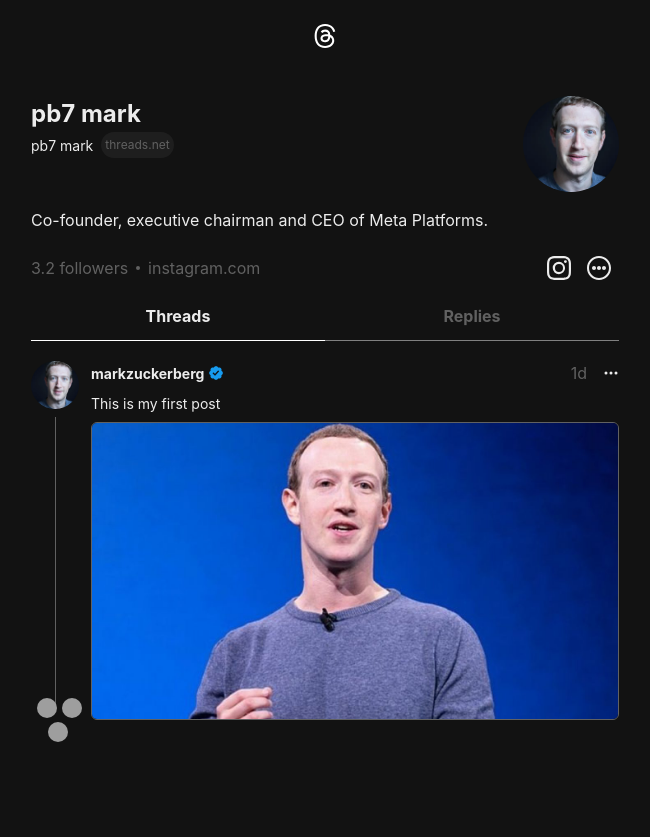
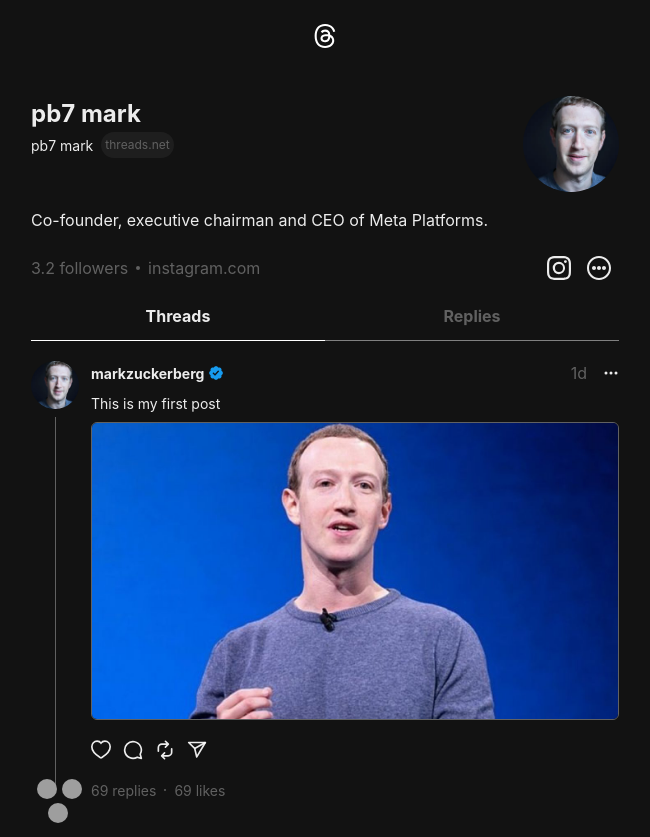
Before and after one commit to pallab17/Pb7sm, a React (Vite) app in the folder Frontend/: page /1 in a window 1280 px wide. Shown: the whole page, without its empty margins (315-965 px from the left). Before the commit the page ends 800 px from the top, so only its background shows below. Built offline with nearby package versions, Linux system fonts and the light colour scheme; grey boxes are pictures that could not be loaded.

Commit message:
userpost component builded

```diff
--- /dev/null
+++ b/Frontend/components/Actions.jsx
@@ -0,0 +1,103 @@
+import { Flex } from "@chakra-ui/react";
+
+const Actions = ({ liked, setLiked }) => {
+
+  return (
+    <Flex gap={3} my={2} onClick={(e) => e.preventDefault()}>
+      <svg
+        aria-label="Like"
+        color={liked ? "rgb(237, 73, 86)" : ""}
+        fill={liked ? "rgb(237, 73, 86)" : "transparent"}
+        height="19"
+        role="img"
+        viewBox="0 0 24 22"
+        width="20"
+        onClick={() => setLiked(!liked)}
+      >
+        <path
+          d="M1 7.66c0 4.575 3.899 9.086 9.987 12.934.338.203.74.406 1.013.406.283 0 .686-.203 1.013-.406C19.1 16.746 23 12.234 23 7.66 23 3.736 20.245 1 16.672 1 14.603 1 12.98 1.94 12 3.352 11.042 1.952 9.408 1 7.328 1 3.766 1 1 3.736 1 7.66Z"
+          stroke="currentColor"
+          strokeWidth="2"
+        ></path>
+      </svg>
+
+      <svg
+        aria-label="Comment"
+        color=""
+        fill=""
+        height="20"
+        role="img"
+        viewBox="0 0 24 24"
+        width="20"
+        //   onClick={onOpen}
+      >
+        <title>Comment</title>
+        <path
+          d="M20.656 17.008a9.993 9.993 0 1 0-3.59 3.615L22 22Z"
+          fill="none"
+          stroke="currentColor"
+          strokeLinejoin="round"
+          strokeWidth="2"
+        ></path>
+      </svg>
+
+      <RepostSVG />
+      <ShareSVG />
+    </Flex>
+  );
+};
+
+export default Actions;
+
+const RepostSVG = () => {
+  return (
+    <svg
+      aria-label="Repost"
+      color="currentColor"
+      fill="currentColor"
+      height="20"
+      role="img"
+      viewBox="0 0 24 24"
+      width="20"
+    >
+      <title>Repost</title>
+      <path
+        fill=""
+        d="M19.998 9.497a1 1 0 0 0-1 1v4.228a3.274 3.274 0 0 1-3.27 3.27h-5.313l1.791-1.787a1 1 0 0 0-1.412-1.416L7.29 18.287a1.004 1.004 0 0 0-.294.707v.001c0 .023.012.042.013.065a.923.923 0 0 0 .281.643l3.502 3.504a1 1 0 0 0 1.414-1.414l-1.797-1.798h5.318a5.276 5.276 0 0 0 5.27-5.27v-4.228a1 1 0 0 0-1-1Zm-6.41-3.496-1.795 1.795a1 1 0 1 0 1.414 1.414l3.5-3.5a1.003 1.003 0 0 0 0-1.417l-3.5-3.5a1 1 0 0 0-1.414 1.414l1.794 1.794H8.27A5.277 5.277 0 0 0 3 9.271V13.5a1 1 0 0 0 2 0V9.271a3.275 3.275 0 0 1 3.271-3.27Z"
+      ></path>
+    </svg>
+  );
+};
+
+const ShareSVG = () => {
+  return (
+    <svg
+      aria-label="Share"
+      color=""
+      fill="rgb(243, 245, 247)"
+      height="20"
+      role="img"
+      viewBox="0 0 24 24"
+      width="20"
+    >
+      <title>Share</title>
+      <line
+        fill="none"
+        stroke="currentColor"
+        strokeLinejoin="round"
+        strokeWidth="2"
+        x1="22"
+        x2="9.218"
+        y1="3"
+        y2="10.083"
+      ></line>
+      <polygon
+        fill="none"
+        points="11.698 20.334 22 3.001 2 3.001 9.218 10.084 11.698 20.334"
+        stroke="currentColor"
+        strokeLinejoin="round"
+        strokeWidth="2"
+      ></polygon>
+    </svg>
+  );
+};
--- a/Frontend/components/UserPost.jsx
+++ b/Frontend/components/UserPost.jsx
@@ -1,9 +1,11 @@
 import { Avatar, Box, Flex, Image, Text } from '@chakra-ui/react'
-import React from 'react'
+import React, { useState } from 'react'
 import { Link } from 'react-router-dom'
 import {BsThreeDots} from "react-icons/bs"
+import Actions from '../components/Actions'
 
 const UserPost = () => {
+    const[liked,setLiked]=useState(false);
   return (
  <Link to={"/markzuckerberg/post/1"}>
 <Flex gap={3} mb={4} py={5}>
@@ -62,21 +64,21 @@
 							<Image src="./post1.png" w={"full"} />
 						</Box>
 
-{/*
 
 					<Flex gap={3} my={1}>
-						<Actions liked={liked} setLiked={setLiked} />
+						<Actions  liked={liked} setLiked={setLiked} />
 					</Flex>
+
 
 					<Flex gap={2} alignItems={"center"}>
 						<Text color={"gray.light"} fontSize='sm'>
-							{replies} replies
+							69 replies
 						</Text>
 						<Box w={0.5} h={0.5} borderRadius={"full"} bg={"gray.light"}></Box>
 						<Text color={"gray.light"} fontSize='sm'>
-							{likes} likes
+							69 likes
 						</Text>
-					{/* </Flex> */}
+					</Flex>
 				</Flex>
 </Flex>
 
```
